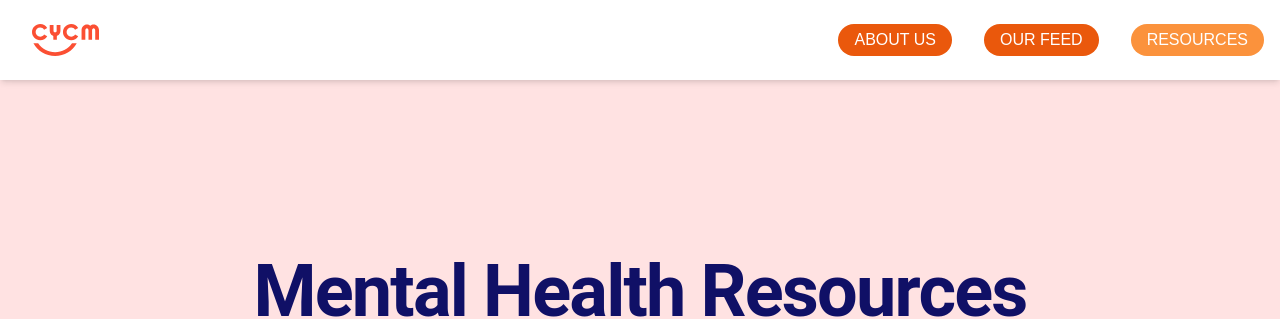
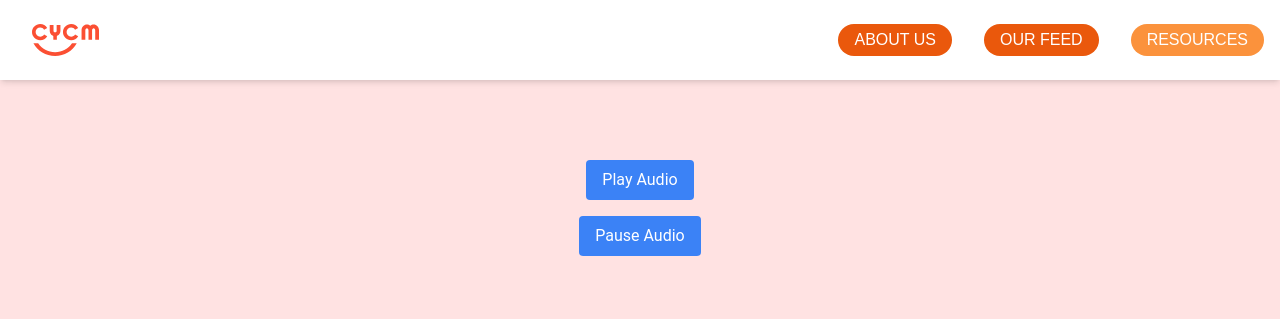
Before and after one commit to hicsail/cycm-ionic, a React (Vite) app: page /resources in a window 1280 px wide. Shown: the top 319 px of the page. Built offline with nearby package versions, Linux system fonts and the light colour scheme; no server answers.

Commit message:
Revert "feat: reversing changes that had been made previously to the main branch"
This reverts commit d0cb21258b1e6971fe6b8231e1222da79381d2cb.

```diff
--- a/src/pages/Resource.tsx
+++ b/src/pages/Resource.tsx
@@ -12,12 +12,14 @@ import {
   IonCardTitle,
   IonText,
 } from "@ionic/react";
-import { useEffect, useState} from "react";
+import { useEffect, useState, useRef } from "react";
 
 const token = import.meta.env.VITE_STRAPY_TOKEN;
 
 const Resource: React.FC = () => {
   const [resources, setResources] = useState<any>([]);
+  const audioRef = useRef<HTMLAudioElement>(null);
+
   useEffect(() => {
     // Fetch resources from API
     fetch(`${import.meta.env.VITE_STRAPI_URL}/api/resources?populate=*`, {
@@ -31,12 +33,39 @@ const Resource: React.FC = () => {
       .then((resp) => {
         setResources(resp.data);
       });
+
+    // Attempt to play audio automatically
+    if (audioRef.current) {
+      audioRef.current.play().catch(error => {
+        console.error("Autoplay failed:", error);
+      });
+    }
   }, []);
 
+  const playAudio = () => {
+    if (audioRef.current) {
+      audioRef.current.play();
+    }
+  };
+
+  const pauseAudio = () => {
+    if (audioRef.current) {
+      audioRef.current.pause();
+    }
+  };
 
   return (
     <div className="">
       <div className="pt-36 flex flex-col justify-center items-center bg-[#FFE2E2] min-h-screen px-12 md:px-0">
+        <div>
+          <audio ref={audioRef} id="ResourceAudio" src="https://soundcloud.com/claude-debussy/clair-de-lune"></audio>
+        </div>
+        <button onClick={playAudio} className="bg-blue-500 text-white px-4 py-2 rounded mt-4">
+          Play Audio
+        </button>
+        <button onClick={pauseAudio} className="bg-blue-500 text-white px-4 py-2 rounded mt-4">
+          Pause Audio
+        </button>
         <div className="p-4 max-w-4xl w-full my-24">
           <h1 className="text-[#101066] font-bold text-4xl text-center sm:text-5xl md:text-6xl lg:text-7xl tracking-tight leading-none mb-4">
             Mental Health Resources for Teenagers
@@ -48,6 +77,11 @@ const Resource: React.FC = () => {
             curated list of resources designed to help you navigate the
             challenges of adolescence and prioritize your mental health.
           </p>
+        </div>
+        <div>
+          <video id="ResourceVideo" width="800" controls>
+            <source src="your-video-file.mp4" type="video/mp4" />
+          </video>
         </div>
         <div className="max-w-6xl mx-auto mb-24">
           <div className="grid gap-8 md:grid-cols-3 md:mb-16">
```
